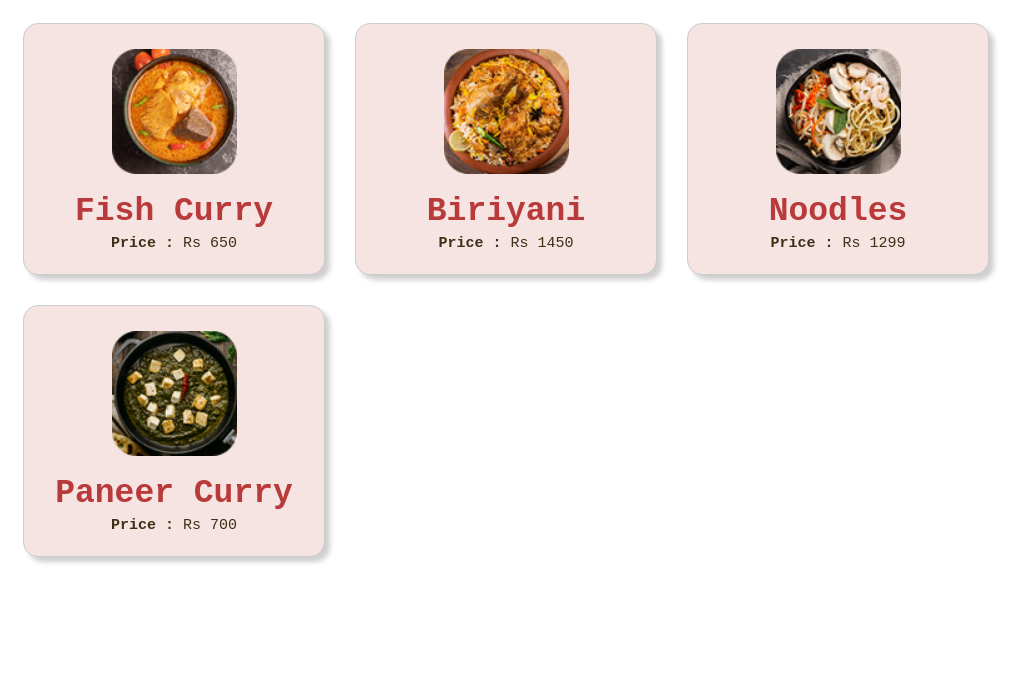
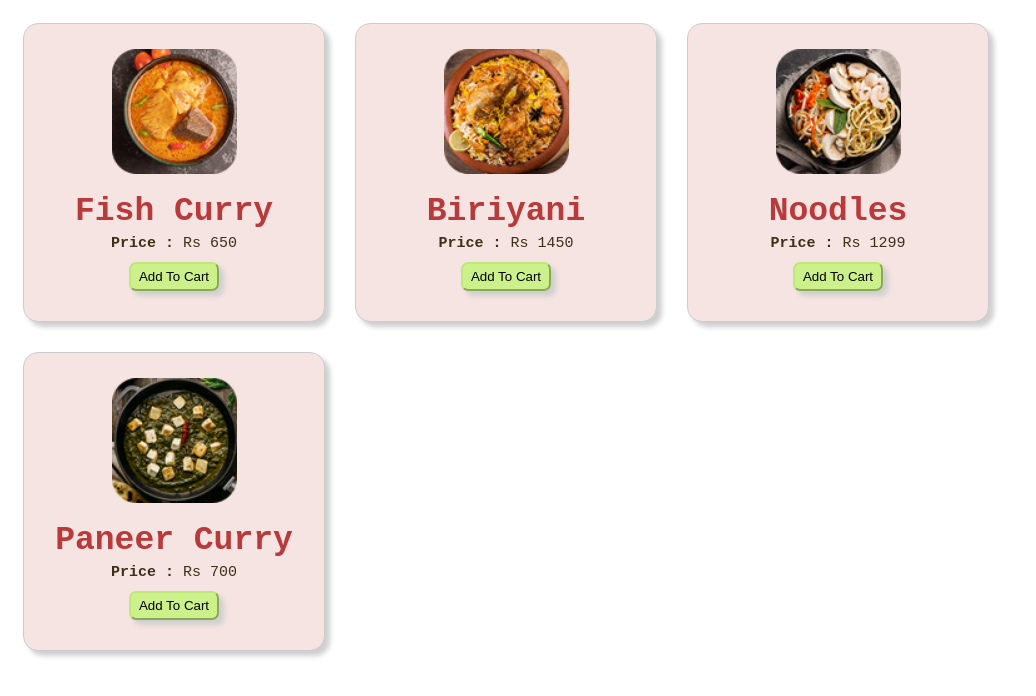
Before and after one commit to ShifnyAhmed/react-app, a React (Vite) app: page / in a window 1280 px wide. Shown: the top 696 px of the page, without its empty margins (0-1036 px from the left). Built offline with nearby package versions, Linux system fonts and the light colour scheme.

Commit message:
Learning ReactJs: Created a buttom component and added it to card component with onClick handling

```diff
--- /dev/null
+++ b/src/components/Button.tsx
@@ -0,0 +1,13 @@
+interface Props {
+  onClick: () => void;
+}
+
+const Button = ({ onClick }: Props) => {
+  return (
+    <button type="button" className="btn" onClick={onClick}>
+      Add To Cart
+    </button>
+  );
+};
+
+export default Button;
--- a/src/components/Card.tsx
+++ b/src/components/Card.tsx
@@ -1,4 +1,5 @@
 import Ramen from "../assets/food1.png";
+import Button from "./Button";
 
 interface Props {
   image: any;
@@ -11,7 +12,11 @@ const Card = ({ image, name, price }: Props) => {
     <div className="card">
       <img className="card-image" src={image} alt="Food Pic" />
       <h2 className="card-foodname">{name}</h2>
-      <p className="card-price"><b>Price : </b>{price}</p>
+      <p className="card-price">
+        <b>Price : </b>
+        {price}
+      </p>
+      <Button onClick={() => handleOnClick(name)} />
     </div>
   );
 };
@@ -22,4 +27,7 @@ Card.defaultProps = {
   price: "Default",
 };
 
+const handleOnClick = (name: string) => {
+  console.log(name + " Added To Cart");
+};
 export default Card;
--- a/src/index.css
+++ b/src/index.css
@@ -3,7 +3,7 @@
     border-radius: 15px;
     box-shadow:  5px 5px 5px hsl(0, 0%, 81%);
     width: 250px;
-    height: 200px;
+    height:auto;
     padding: 25px;
     margin: 15px;
     text-align: center;
@@ -33,3 +33,15 @@
     margin: 2%;
     font-size: 15px;
 }
+
+.btn{
+    background-color: hsla(84, 87%, 70%, 0.774);
+    border-color: hsla(84, 70%, 68%, 0.774);
+    border-radius: 7px;
+    text-align: center;
+    padding: 2%;
+    margin: 2%;
+    padding-left: 3%;
+    padding-right: 3%;
+    box-shadow:  5px 5px 5px hsl(0, 0%, 81%);
+}
```
